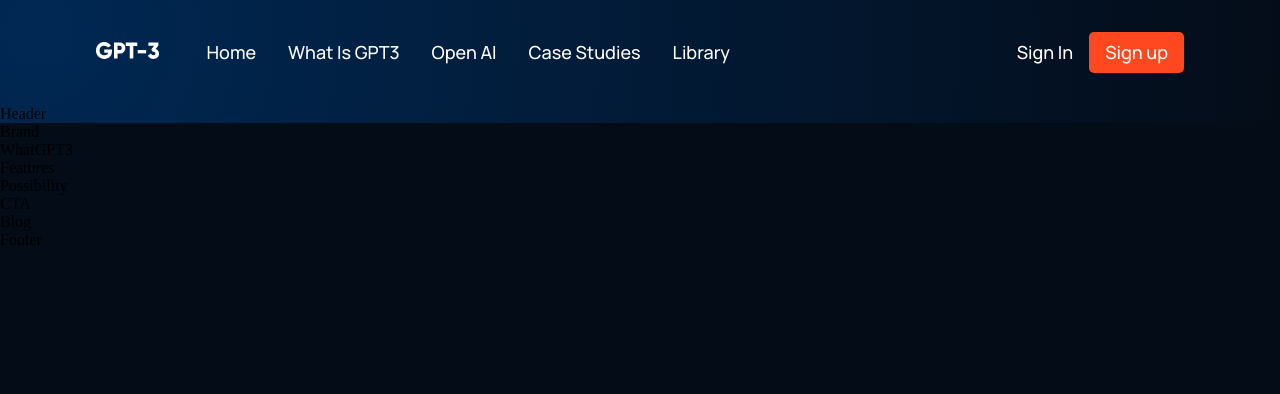
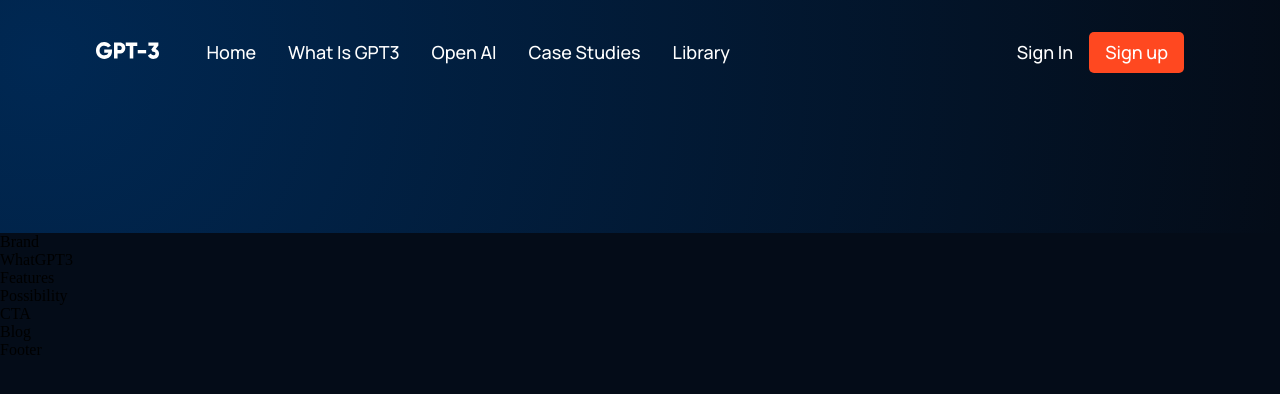
Before and after one commit to edmelech/gpt3-website, a React (Create React App) app: page / in a window 1280 px wide. Shown: the top 394 px of the page. Built offline with nearby package versions, Linux system fonts and the light colour scheme.

Commit message:
begine coding header component

```diff
--- a/src/containers/header/header.jsx
+++ b/src/containers/header/header.jsx
@@ -3,7 +3,11 @@
 
 const Header = () => {
   return (
-    <div>Header</div>
+    <div className='gpt3__header section__padding' id='home'>
+      <div className='gpt3__header-content'>
+        <h1 className='gradient__text'></h1>
+      </div>
+    </div>
   )
 }
 
```
